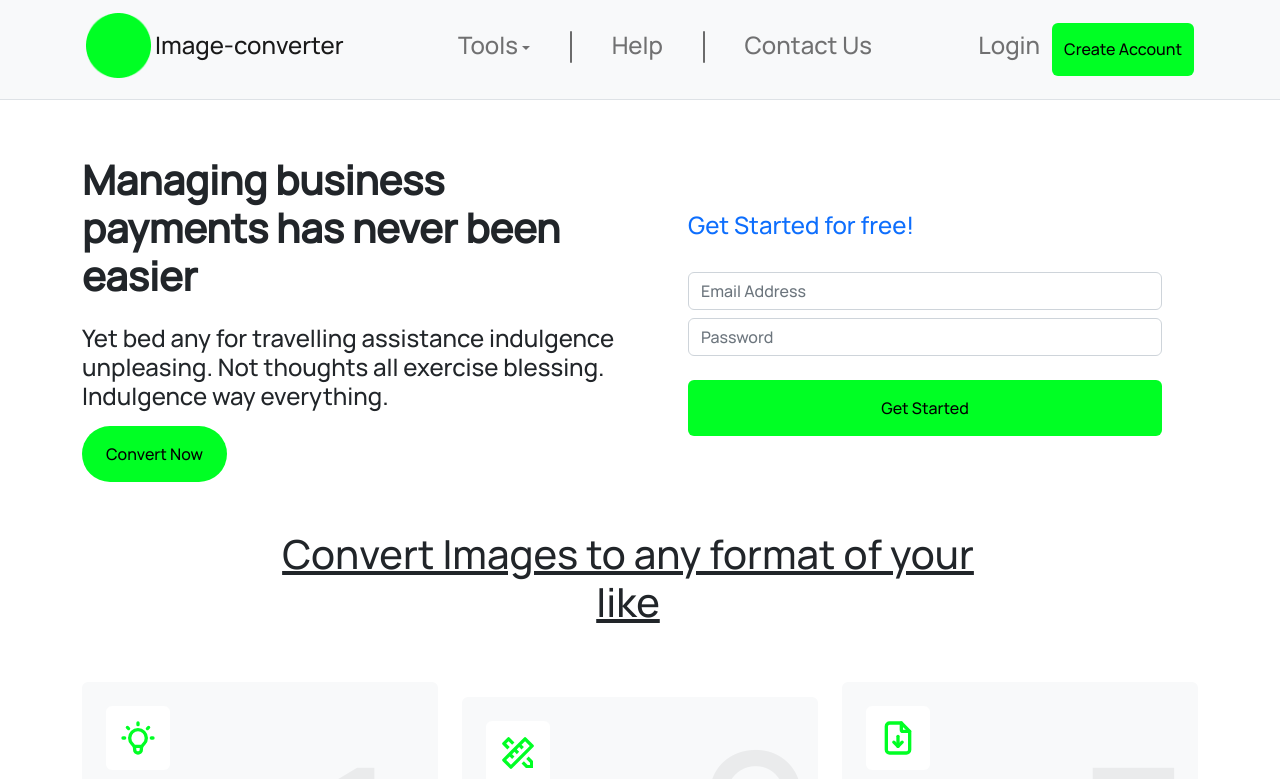
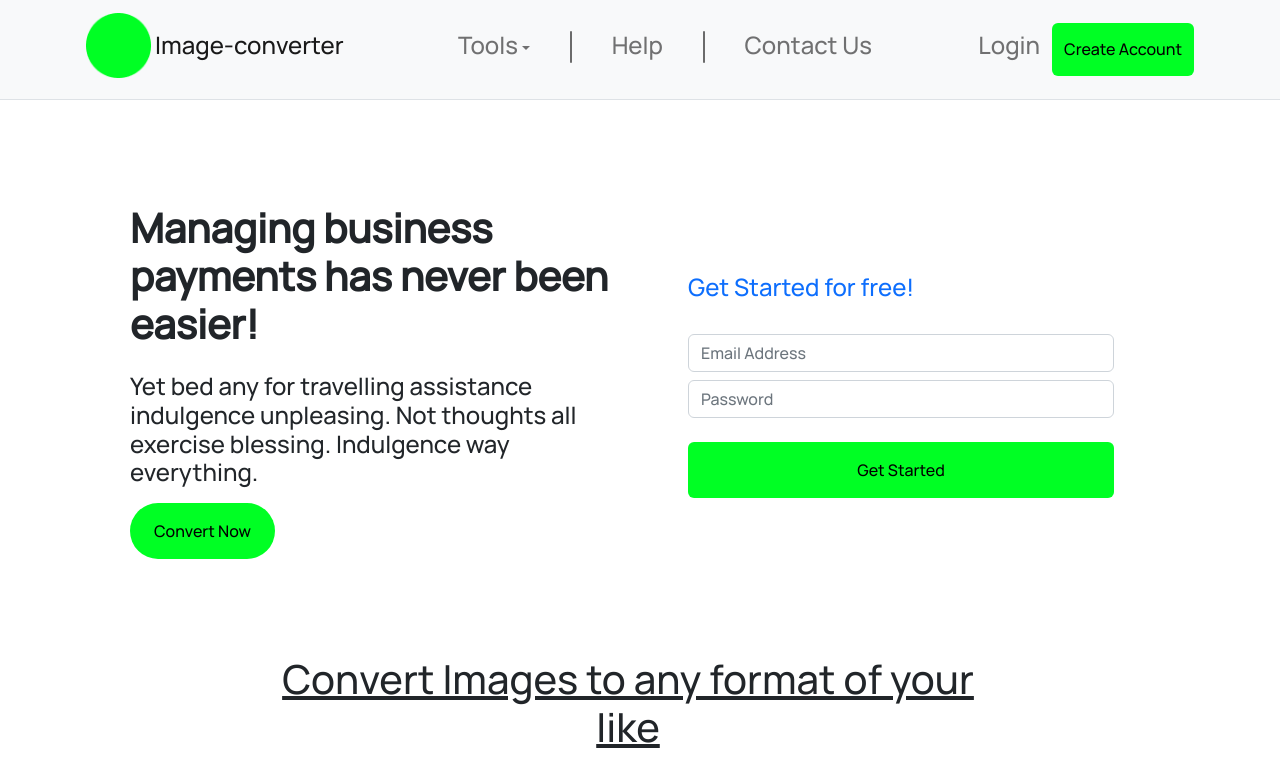
Before and after one commit to MUNYYBY/image-converter, a Next.js app: page / in a window 1280 px wide. Shown: the top 779 px of the page. Built offline with nearby package versions, Linux system fonts and the light colour scheme.

Commit message:
landing page fixes

```diff
--- a/Components/Landing-page/Landing-page.js
+++ b/Components/Landing-page/Landing-page.js
@@ -8,8 +8,8 @@ import { TbFileDownload } from "react-icons/tb";
 export default function LandingPage() {
   return (
     <main className="Landing-page mt-5 w-100">
-      <Container className="w-100">
-        <Row className="justify-content-center align-items-center">
+      <Container>
+        <Row className="Landing-information justify-content-center align-items-center py-5 px-lg-5">
           <Col lg={6} sm={10}>
             <div className="d-flex flex-column">
               <div className="text-align-left my-2">
@@ -17,7 +17,7 @@ export default function LandingPage() {
                   className="font-weight-bold text-align-left "
                   style={{ fontWeight: 600 }}
                 >
-                  Managing business payments has never been easier
+                  Managing business payments has never been easier!
                 </h1>
               </div>
               <div className="text-align-left my-2">
@@ -33,7 +33,7 @@ export default function LandingPage() {
               </div>
             </div>
           </Col>
-          <Col lg={6} sm={10} className="mt-3 px-lg-5">
+          <Col lg={6} sm={10} className="mt-3 px-lg-5 ">
             <div className="d-flex flex-column w-100">
               <div className="">
                 <h4 className="text-primary">Get Started for free!</h4>
```
